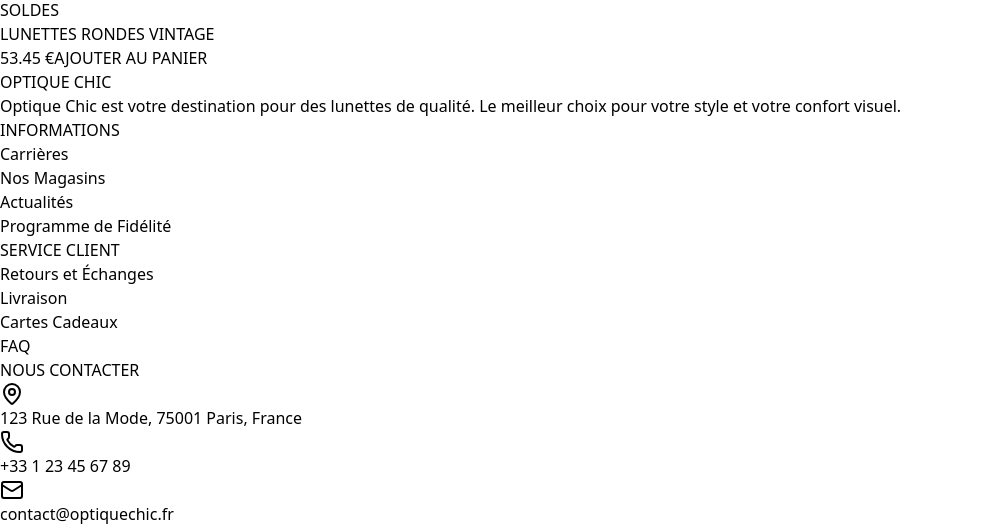
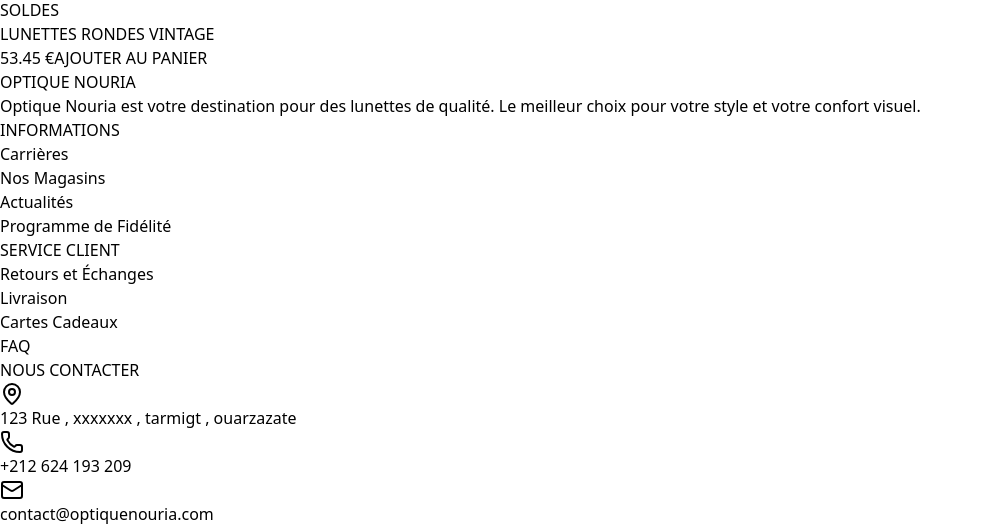
Before and after one commit to SOUFIANEOULAHCEN/Optique_React, a React (Vite) app: page / in a window 1280 px wide. Shown: the part 1760-2290 px from the top of the page, without its empty margins (0-983 px from the left). Built offline with nearby package versions, Linux system fonts and the light colour scheme.

Commit message:
second commit

```diff
--- a/src/components/layout/Footer.jsx
+++ b/src/components/layout/Footer.jsx
@@ -7,9 +7,9 @@
       <div className="container mx-auto px-4">
         <div className="grid grid-cols-1 md:grid-cols-4 gap-8 mb-12">
           <div>
-            <h3 className="text-xl font-bold text-emerald-900 mb-4">OPTIQUE CHIC</h3>
+            <h3 className="text-xl font-bold text-emerald-900 mb-4">OPTIQUE NOURIA</h3>
             <p className="text-gray-600 text-sm">
-              Optique Chic est votre destination pour des lunettes de qualité.
+              Optique Nouria est votre destination pour des lunettes de qualité.
               Le meilleur choix pour votre style et votre confort visuel.
             </p>
           </div>
@@ -39,22 +39,22 @@
             <ul className="space-y-4 text-sm text-gray-600">
               <li className="flex items-center gap-2">
                 <MapPin className="w-4 h-4 text-emerald-900" />
-                123 Rue de la Mode, 75001 Paris, France
+                123 Rue , xxxxxxx , tarmigt , ouarzazate
               </li>
               <li className="flex items-center gap-2">
                 <Phone className="w-4 h-4 text-emerald-900" />
-                +33 1 23 45 67 89
+                +212 624 193 209
               </li>
               <li className="flex items-center gap-2">
                 <Mail className="w-4 h-4 text-emerald-900" />
-                contact@optiquechic.fr
+                contact@optiquenouria.com
               </li>
             </ul>
           </div>
         </div>
 
         <div className="border-t pt-8 text-center text-sm text-gray-600">
-          <p>&copy; 2025 OPTIQUE CHIC. Tous droits réservés</p>
+          <p>&copy; 2025 OPTIQUE NOURIA. Tous droits réservés</p>
         </div>
       </div>
     </footer>
--- a/src/components/layout/Header.jsx
+++ b/src/components/layout/Header.jsx
@@ -28,7 +28,7 @@
 
         <div className="flex items-center justify-between py-4">
           <Link to="/" className="text-2xl font-bold text-emerald-900">
-            OPTIQUE CHIC
+            OPTIQUE NOURIA
           </Link>
 
           <nav className="hidden md:flex items-center gap-6">
```
